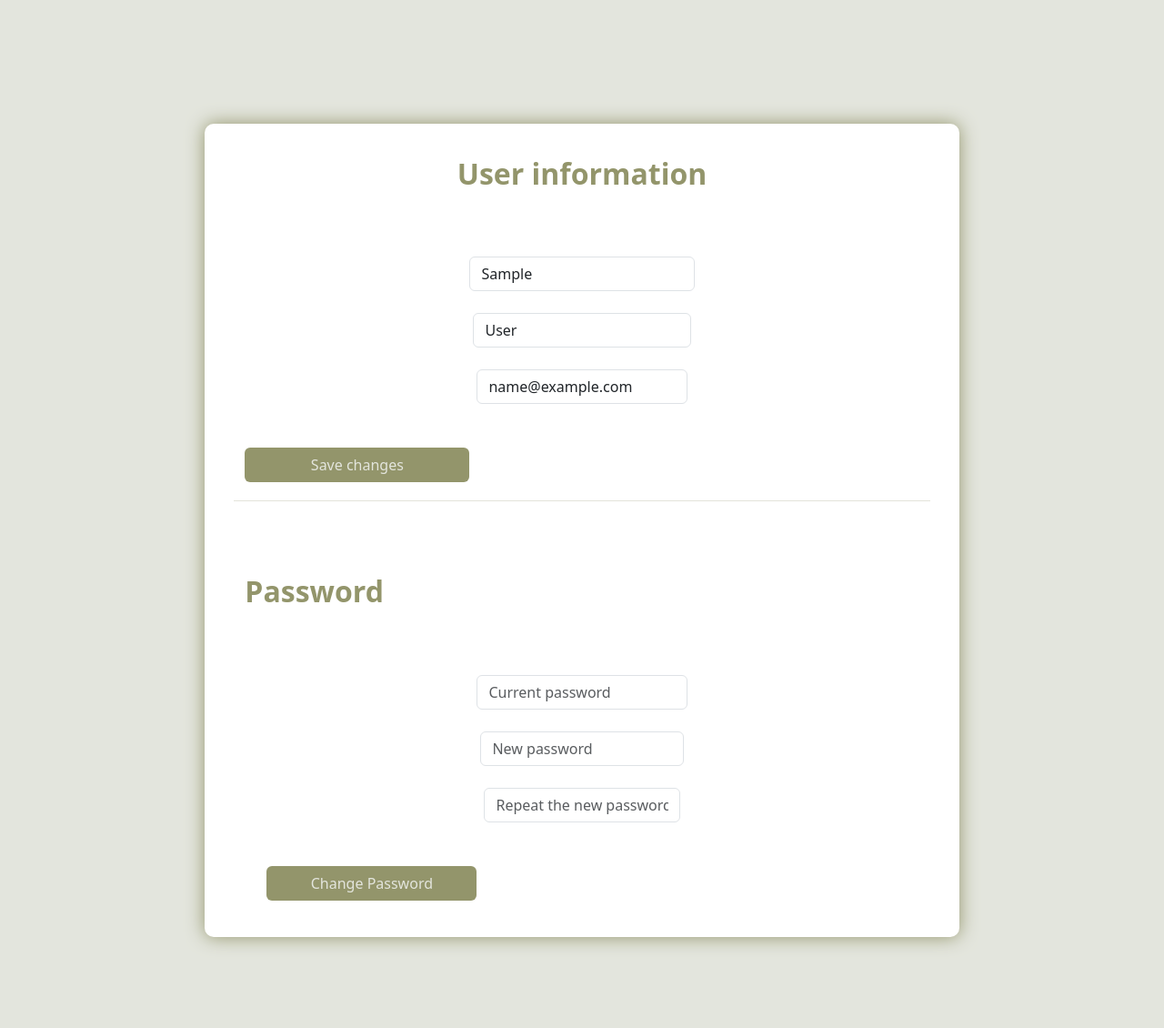
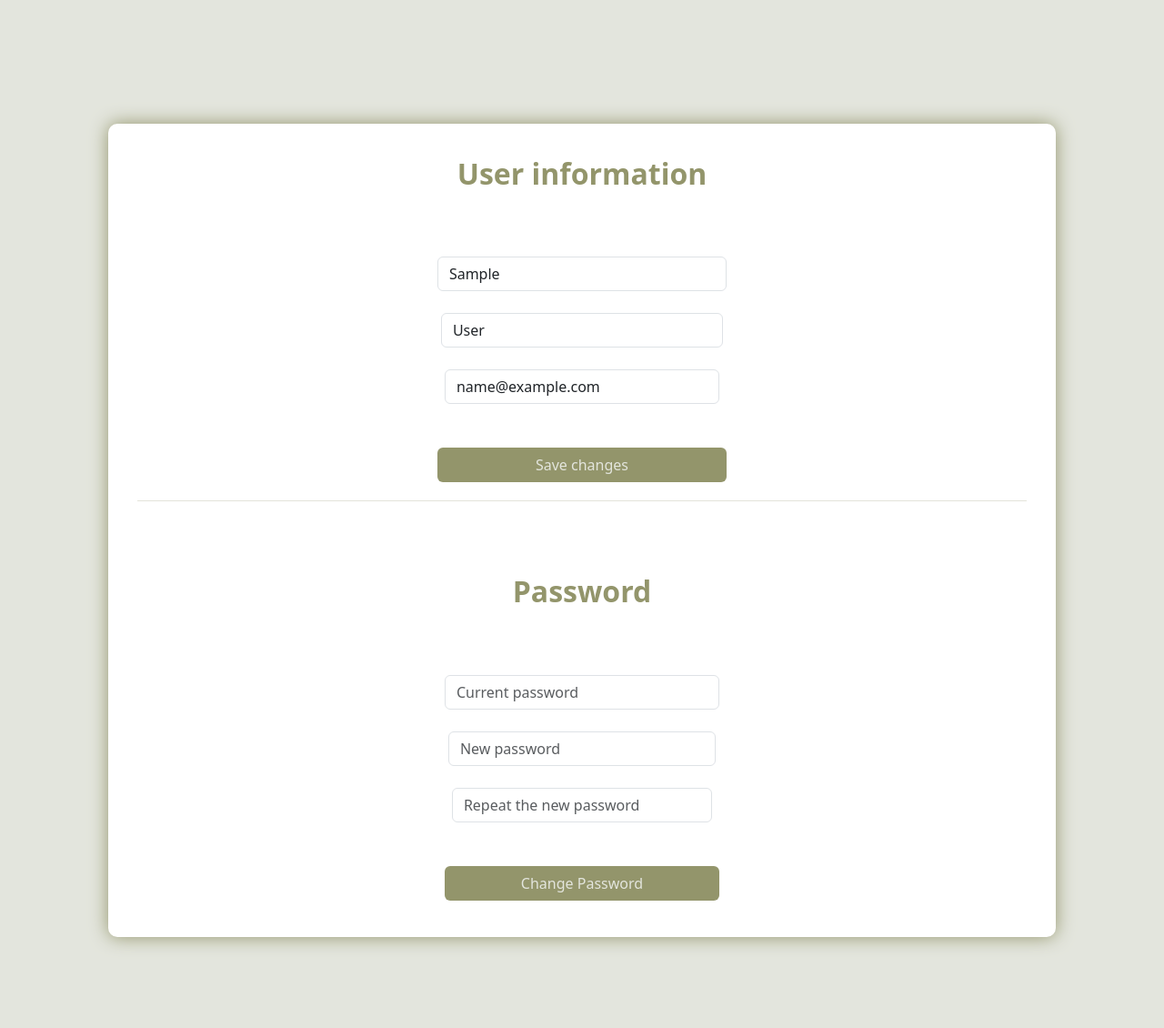
Before and after one commit to sepideAsgari/Dj-virtual-designer, a Django app: page /accounts/edit-profile/ in a window 1280 px wide. Shown: the part 64-1194 px from the top of the page at 91% size. Run offline with Django 5.2, Linux system fonts and the light colour scheme; the visitor is signed in with stand-in values (Sample User, id 1); some libraries are stand-ins or nearby versions.

Commit message:
redesign edit profile file

```diff
--- a/templates/registration/edit_profile.html
+++ b/templates/registration/edit_profile.html
@@ -56,7 +56,7 @@
         <a class="navbar-brand" href="#">{% trans 'site name' %}</a>
     </nav>
 
-    <div class="container account-container col-md-8">
+    <div class="container account-container col-md-10 align-items-center">
         <form method="post" class="account-form">
             {% csrf_token %}
             <h2 class="fw-bold mt-3 mb-5">{% trans 'User information' %}</h2>
@@ -73,14 +73,14 @@
                         {% endif %}
                 </div>
             {% endfor %}
-            <div>
+            <div class="row justify-content-center">
                 <button type="submit" name="update_profile" class="col-md-4 btn account-btn mt-5">{% trans 'Save changes' %}</button>
             </div>
         </form>
         <hr>
         <form method="post" class="mt-5">
             {% csrf_token %}
-            <h2 class="fw-bold mt-3 mb-5"> {% trans 'Password' %}</h2>
+            <h2 class="fw-bold text-center mt-3 mb-5"> {% trans 'Password' %}</h2>
             {% for field in password_form %}
                 <div class="form-group row justify-content-center align-items-center">
                 <div class="col-md-4  form-group">
@@ -95,7 +95,7 @@
                     {% endif %}
                 </div>
             {% endfor %}
-            <div>
+            <div class="row justify-content-center">
                 <button type="submit" name="change_password" class="col-md-4 mt-5 btn account-btn">{% trans 'Change Password' %}
                 </button>
             </div>
```
